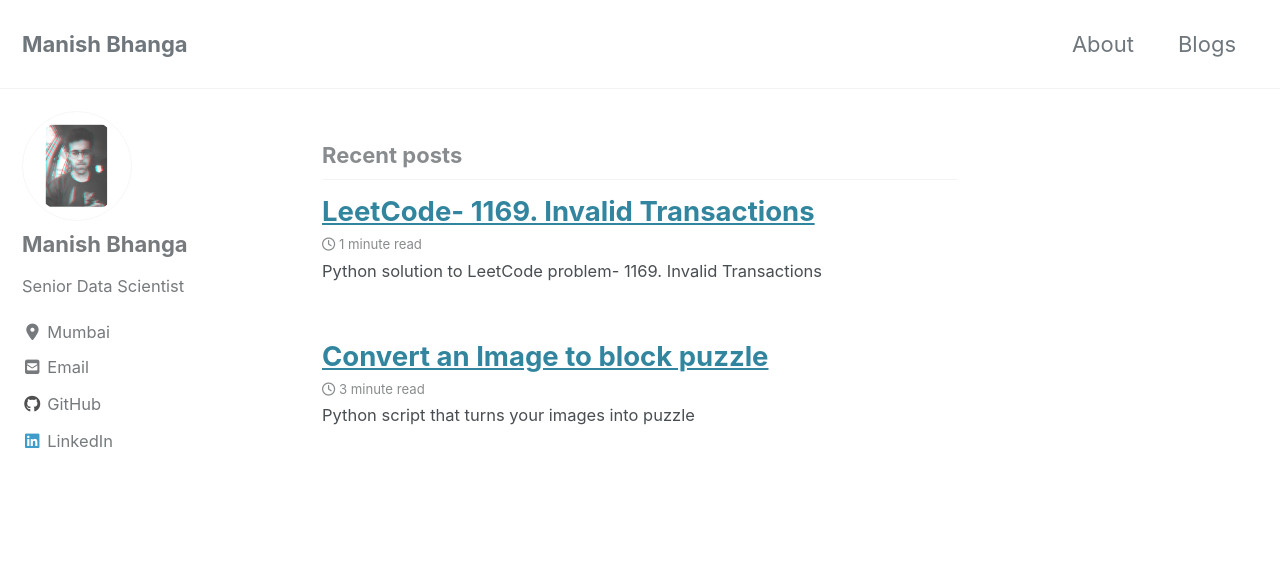
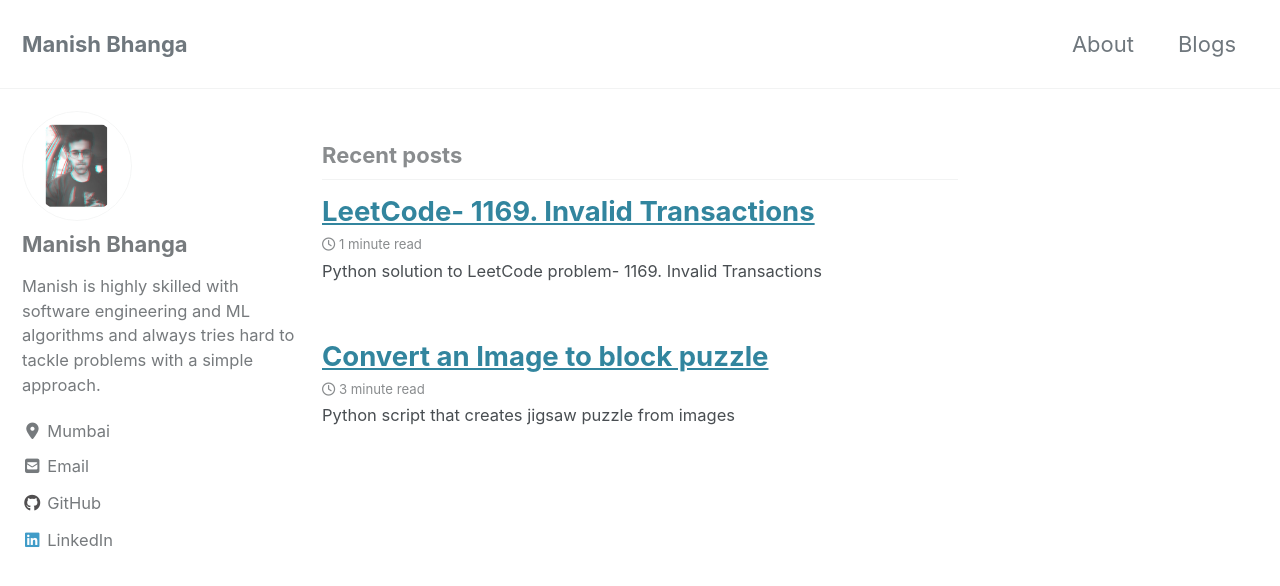
Before and after one commit to bhanga-manish/bhanga.github.io, a Jekyll site: the page built from index.html, in a window 1280 px wide and 900 px high. Shown: the top 586 px of the window. Built offline with Jekyll 4.4.1, drawn with Linux system fonts in a browser that asks for light colours; cached includes are drawn as plain includes; nearby versions of some CDN libraries; the list of posts is cut into pages by our own code.

Commit message:
Changed bio and description of blog summary

```diff
--- a/_config.yml
+++ b/_config.yml
@@ -109,7 +109,7 @@ analytics:
 author:
   name             : "Manish Bhanga"
   avatar           : "/images/author-photo.jpg"
-  bio              : "Senior Data Scientist"
+  bio              : "Manish is highly skilled with software engineering and ML algorithms and always tries hard to tackle problems with a simple approach."
   location         : "Mumbai"
   email            :
   links:
--- a/_posts/2019-10-10-Image to puzzle.md
+++ b/_posts/2019-10-10-Image to puzzle.md
@@ -2,7 +2,7 @@
 title: "Convert an Image to block puzzle"
 date: 2019-10-12
 tags: [Python, Image, PyGame]
-excerpt: "Python script that turns your images into puzzle"
+excerpt: "Python script that creates jigsaw puzzle from images"
 ---
 
 <img src="{{ site.url }}{{ site.baseurl }}/images/puzzle/record.gif" alt="Image puzzle gif">
```
